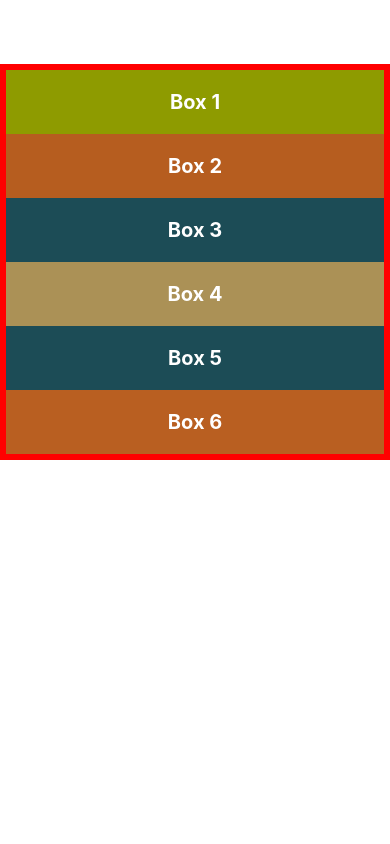
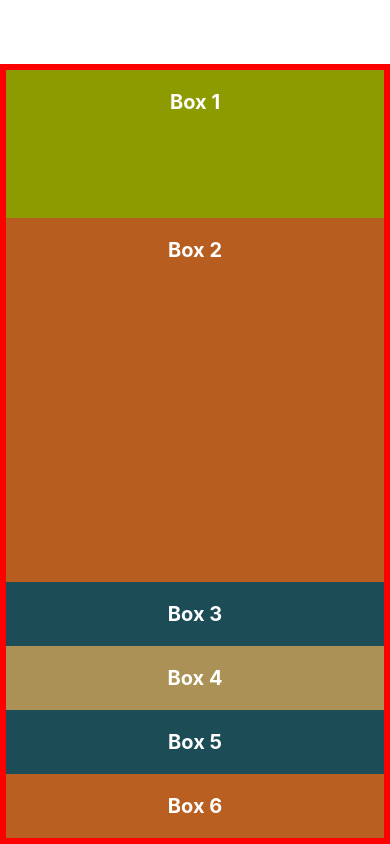
Before and after one commit to jas4code/codevodlution-react-native, a React Native app: screen / in a window 390 px wide. Built offline with nearby package versions, Linux system fonts and the light colour scheme.

Commit message:
Understanding flex Property

```diff
--- a/App.js
+++ b/App.js
@@ -3,9 +3,11 @@ import Box from './components/Box';
 
 export default function App() {
 	return (
+		// <View style={{ backgroundColor: 'plum', flex: 1 }}></View>
+
 		<View style={styles.container}>
-			<Box style={{ backgroundColor: '#8e9b00' }}>Box 1</Box>
-			<Box style={{ backgroundColor: '#b65d1f' }}>Box 2</Box>
+			<Box style={{ backgroundColor: '#8e9b00', flex: 1 }}>Box 1</Box>
+			<Box style={{ backgroundColor: '#b65d1f', flex: 3 }}>Box 2</Box>
 			<Box style={{ backgroundColor: '#1c4c56' }}>Box 3</Box>
 			<Box style={{ backgroundColor: '#ab9156' }}>Box 4</Box>
 			<Box style={{ backgroundColor: '#1c4c56' }}>Box 5</Box>
@@ -16,6 +18,7 @@ export default function App() {
 
 const styles = StyleSheet.create({
 	container: {
+		flex: 1,
 		marginTop: 64,
 		borderWidth: 6,
 		borderColor: 'red',
```
